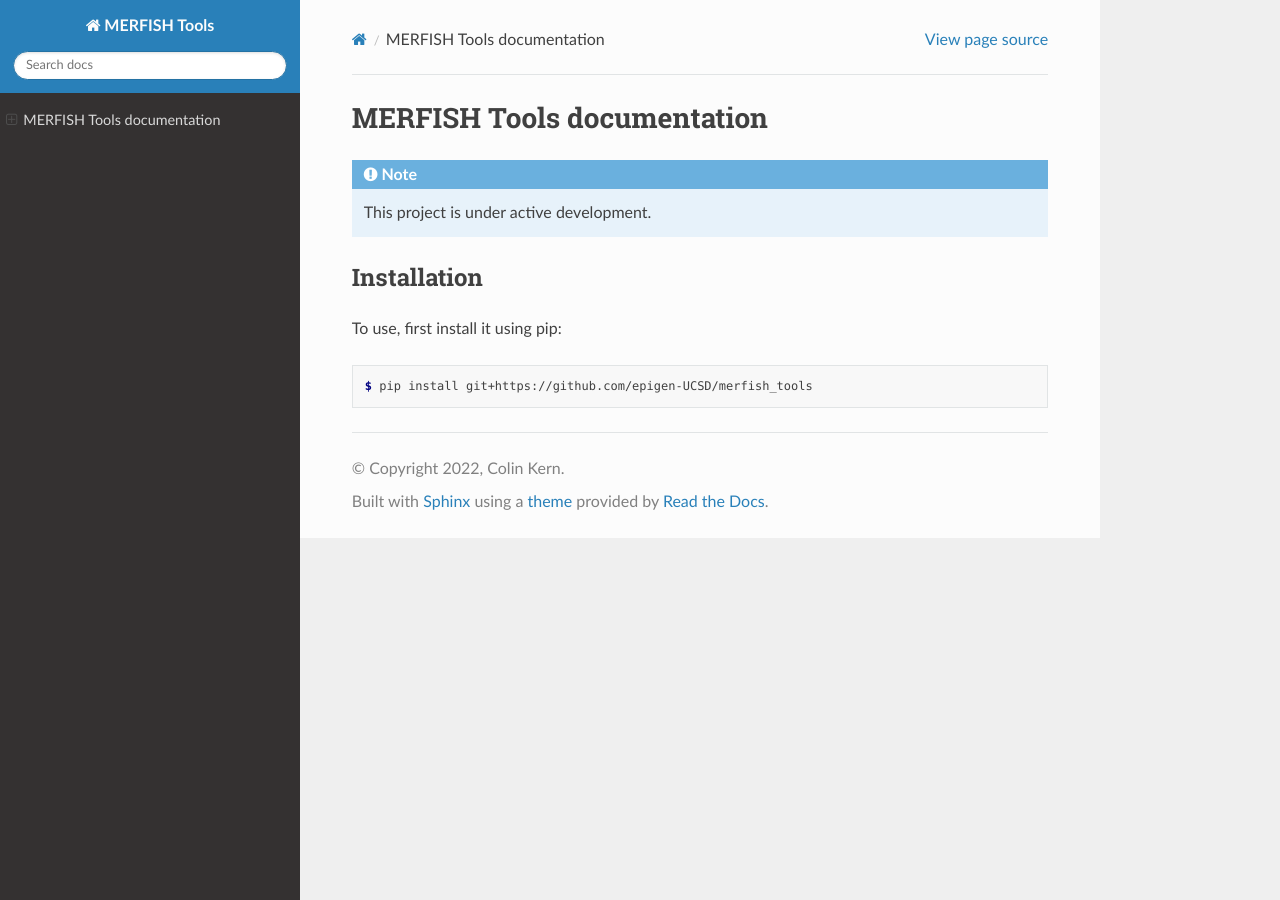
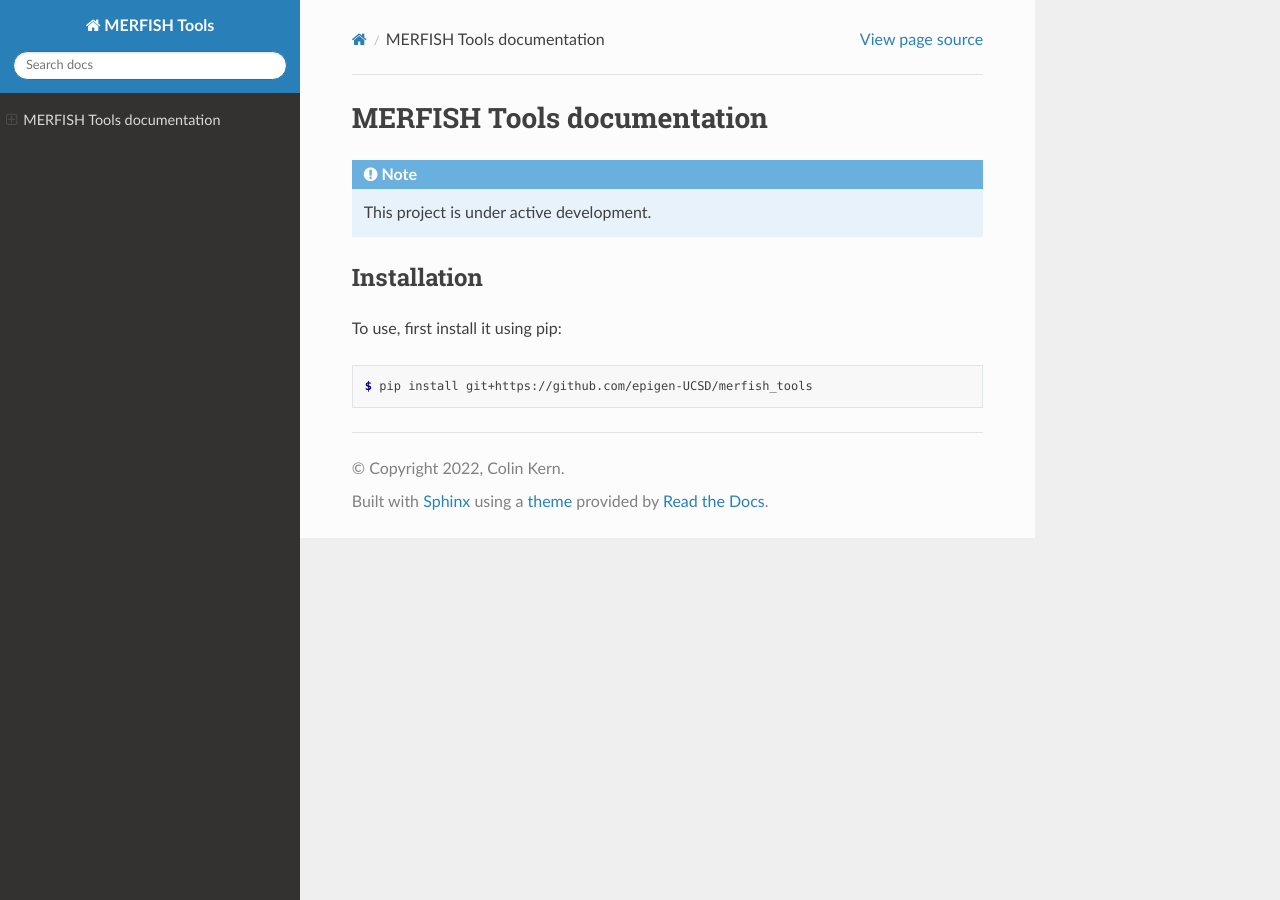
Before and after one commit to epigen-UCSD/merfish_tools, a Sphinx documentation site: the page built from docs/index.rst, in a window 1280 px wide. Built offline with Sphinx 7.4.7 and the Read the Docs theme 2.0.0, drawn with Linux system fonts in a browser that asks for light colours; pages that are not in the unit, such as notebooks, are missing from menus.

Commit message:
Adjust width of doc pages

```diff
--- /dev/null
+++ b/docs/_static/custom.css
@@ -0,0 +1,3 @@
+.wy-nav-content {
+    max-width: 75% !important;
+}
--- a/docs/conf.py
+++ b/docs/conf.py
@@ -194,3 +194,7 @@ intersphinx_mapping = {'https://docs.python.org/': None}
 
 # If true, `todo` and `todoList` produce output, else they produce nothing.
 todo_include_todos = True
+
+html_css_files = [
+    'custom.css',
+]
```
